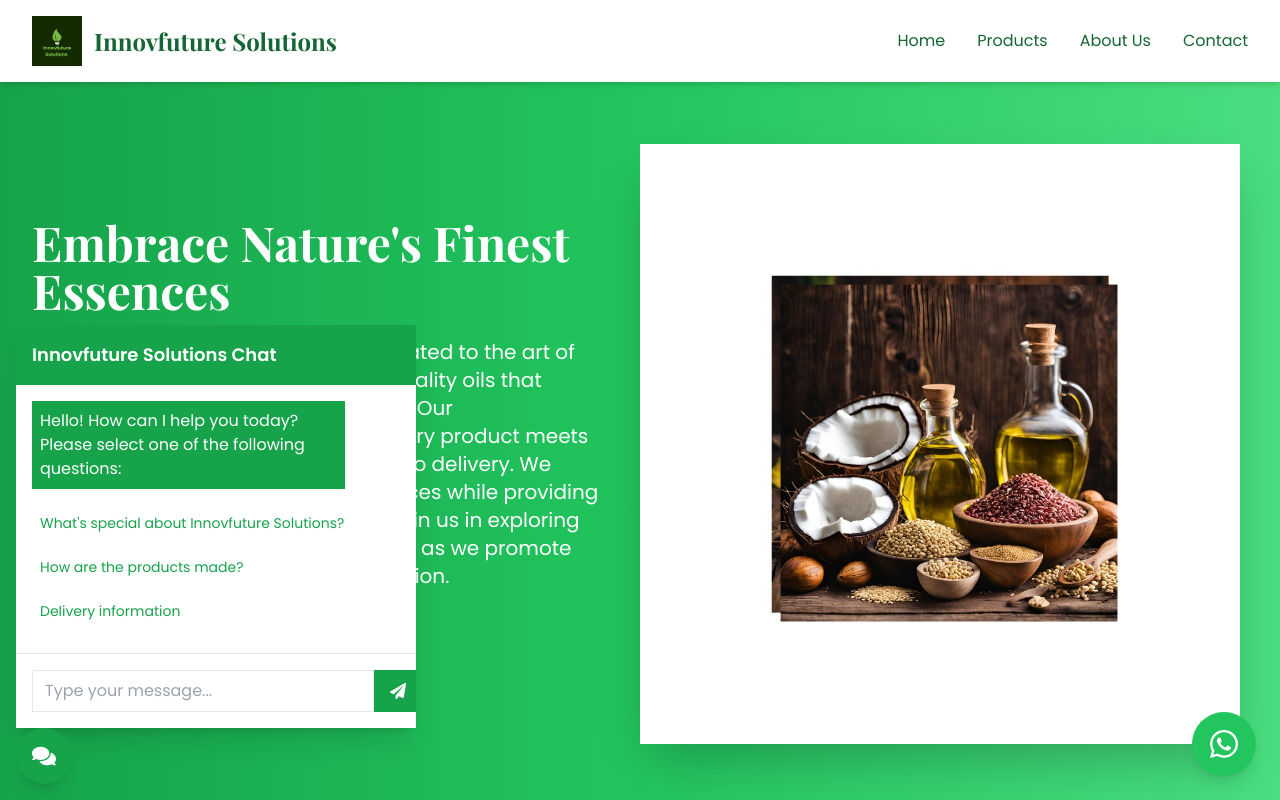
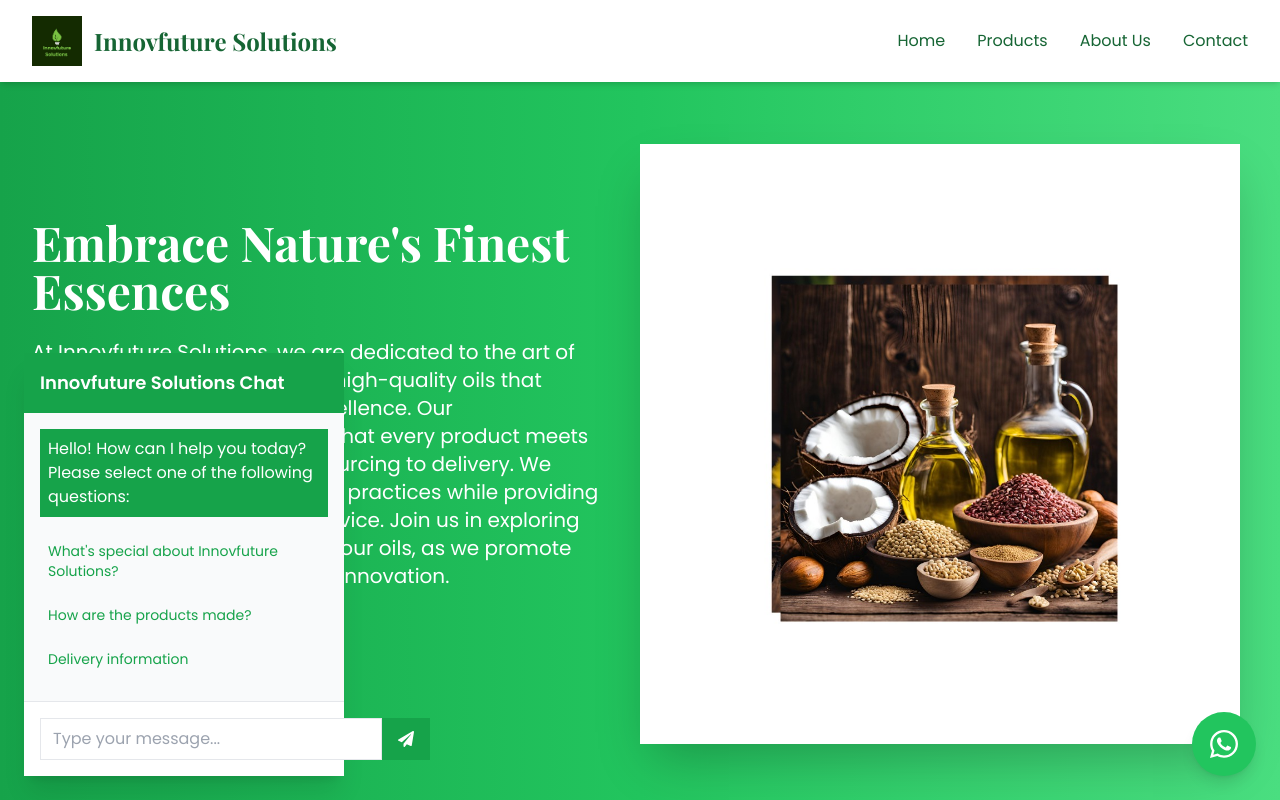
Before and after one commit to bharathkumar8056/InnovFuture, a Next.js app: page / in a window 1280 px wide. Both pictures are taken after a click on the button 44 px from the left and 756 px from the top of the page. Shown: the top 800 px of the page. Built offline with nearby package versions, Linux system fonts and the light colour scheme; a web font is replaced by a local one.

Commit message:
Update ChatBot.tsx

```diff
--- a/app/components/ChatBot.tsx
+++ b/app/components/ChatBot.tsx
@@ -1,7 +1,8 @@
 "use client"
 
-import React, { useState, useRef, useEffect } from "react"
-import { FaComments, FaPaperPlane } from "react-icons/fa"
+import type React from "react"
+import { useState, useRef, useEffect } from "react"
+import { FaComments, FaPaperPlane, FaTimes } from "react-icons/fa"
 
 interface Message {
   text: string
@@ -28,7 +29,16 @@ const ChatBot: React.FC = () => {
 
   useEffect(() => {
     scrollToBottom()
-  }, [messages])
+    // Prevent body scroll when chat is open on mobile
+    if (isOpen) {
+      document.body.style.overflow = "hidden"
+    } else {
+      document.body.style.overflow = "unset"
+    }
+    return () => {
+      document.body.style.overflow = "unset"
+    }
+  }, [isOpen])
 
   const handleToggle = () => {
     setIsOpen(!isOpen)
@@ -94,20 +104,27 @@ const ChatBot: React.FC = () => {
   }
 
   return (
-    <div className="fixed bottom-4 left-4 z-50">
+    <>
+      {/* Overlay for mobile */}
       {isOpen && (
-        <div className="bg-white rounded-lg shadow-xl w-[90%] sm:w-80 md:w-96 lg:w-[400px] max-h-[80vh] flex flex-col overflow-hidden">
-          {/* Chat header */}
-          <div className="bg-green-600 text-white p-4">
+        <div className="fixed inset-0 bg-black bg-opacity-50 z-40 md:hidden" onClick={() => setIsOpen(false)} />
+      )}
+
+      <div className={`fixed z-50 ${isOpen ? "inset-0 md:inset-auto md:bottom-6 md:left-6" : "bottom-6 left-6"}`}>
+        {isOpen && (
+          <div className="flex flex-col h-full md:h-auto md:max-h-[600px] w-full md:w-80 bg-white md:rounded-lg shadow-xl">
+            <div className="bg-green-600 text-white p-4 flex justify-between items-center md:rounded-t-lg">
               <h3 className="text-lg font-semibold">Innovfuture Solutions Chat</h3>
+              <button onClick={() => setIsOpen(false)} className="md:hidden text-white hover:text-gray-200">
+                <FaTimes size={24} />
+              </button>
             </div>
 
-          {/* Chat messages */}
-          <div className="flex-grow overflow-y-auto p-4 max-h-[60vh]">
+            <div className="flex-1 overflow-y-auto p-4 bg-gray-50">
               {messages.map((message, index) => (
                 <div key={index} className={`mb-4 ${message.isUser ? "text-right" : "text-left"}`}>
                   <span
-                  className={`inline-block max-w-[85%] break-words p-2 rounded-lg ${
+                    className={`inline-block p-2 rounded-lg ${
                       message.isUser ? "bg-green-100 text-green-800" : "bg-green-600 text-white"
                     }`}
                   >
@@ -115,8 +132,6 @@ const ChatBot: React.FC = () => {
                   </span>
                 </div>
               ))}
-
-            {/* Predefined questions */}
               {showPredefined && (
                 <div className="mt-4">
                   {predefinedQuestions.map((question, index) => (
@@ -133,15 +148,14 @@ const ChatBot: React.FC = () => {
               <div ref={messagesEndRef} />
             </div>
 
-          {/* Chat input */}
-          <div className="p-4 border-t">
+            <div className="p-4 border-t bg-white md:rounded-b-lg">
               <div className="flex">
                 <input
                   type="text"
                   value={input}
                   onChange={(e) => setInput(e.target.value)}
                   placeholder="Type your message..."
-                className="flex-grow px-3 py-2 border rounded-l-md focus:outline-none focus:ring-2 focus:ring-green-500 text-black"
+                  className="flex-1 px-3 py-2 border rounded-l-md focus:outline-none focus:ring-2 focus:ring-green-500 text-black"
                   onKeyPress={(e) => e.key === "Enter" && handleSend()}
                 />
                 <button
@@ -155,14 +169,16 @@ const ChatBot: React.FC = () => {
           </div>
         )}
 
-      {/* Floating chat button */}
+        {!isOpen && (
           <button
             onClick={handleToggle}
             className="bg-green-600 text-white p-4 rounded-full shadow-lg hover:bg-green-700 transition duration-300"
           >
             <FaComments size={24} />
           </button>
+        )}
       </div>
+    </>
   )
 }
 
```
Lines whose indentation alone changed are shown as unchanged.
